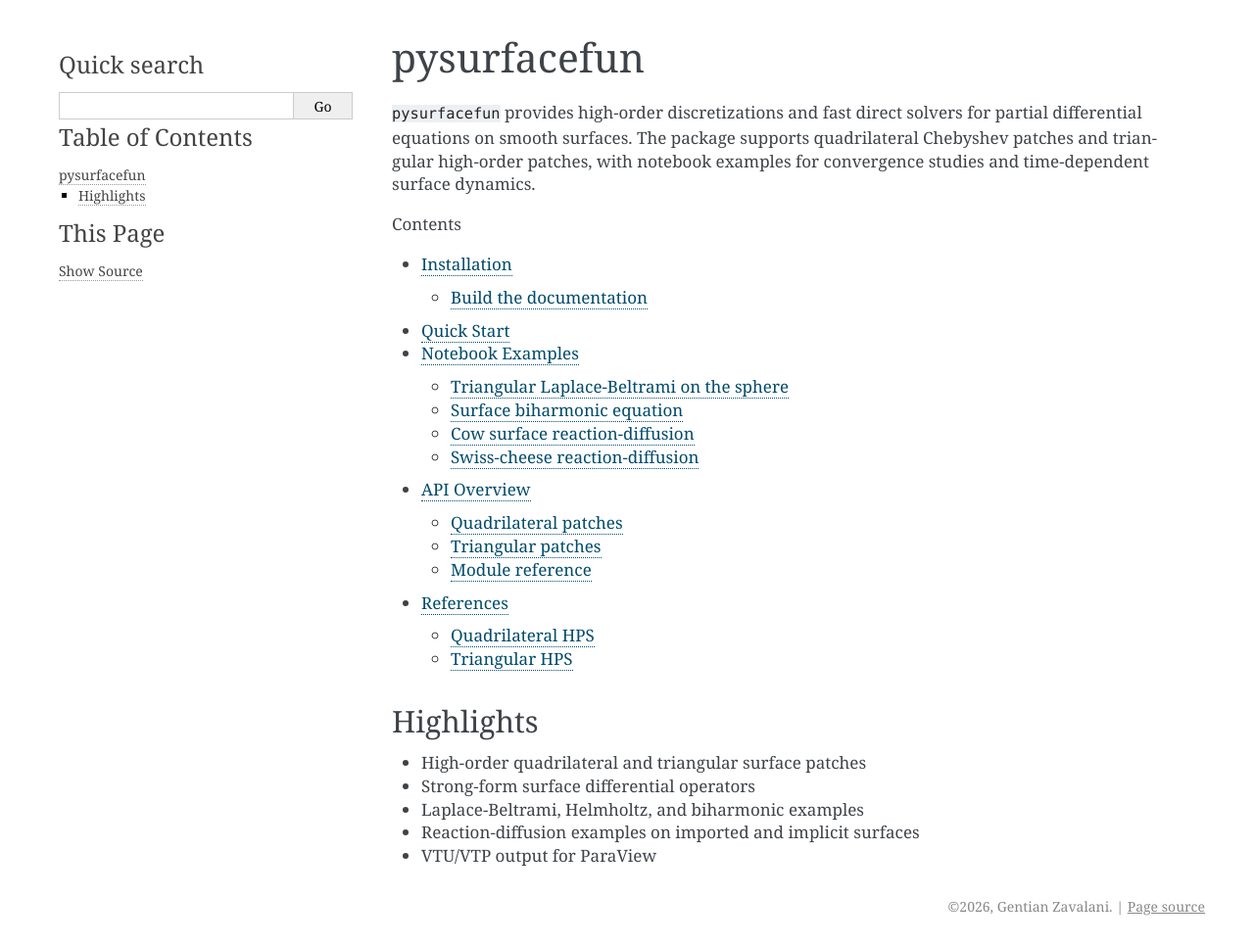
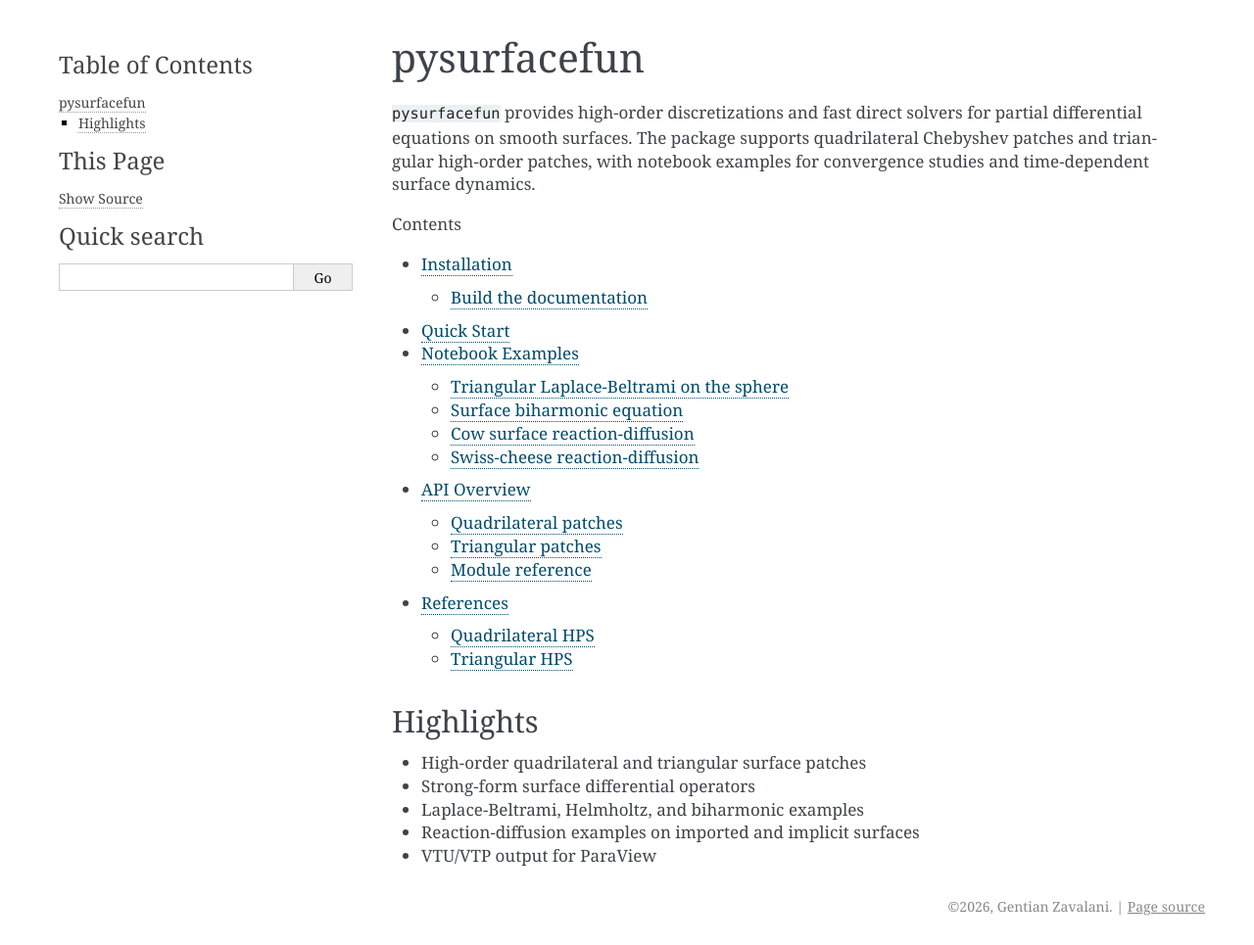
Before and after one commit to zavala92/pysurfacefun, a Sphinx documentation site: the page built from docs/index.rst, in a window 1280 px wide and 965 px high. Shown: the whole window at 98% size. Built offline with Sphinx 7.4.7, drawn with Linux system fonts in a browser that asks for light colours.

```diff
--- a/docs/_static/custom.css
+++ /dev/null
@@ -1,33 +0,0 @@
-div.sphinxsidebarwrapper {
-  display: flex;
-  flex-direction: column;
-}
-
-div.sphinxsidebarwrapper > * {
-  order: 20;
-}
-
-div.sphinxsidebar p.logo {
-  order: 1;
-  margin: 0 0 18px;
-  text-align: center;
-}
-
-div.sphinxsidebar img.logo {
-  width: 100%;
-  max-width: 280px;
-  height: auto;
-  border-radius: 3px;
-}
-
-div.sphinxsidebar h1.logo {
-  order: 2;
-}
-
-div.sphinxsidebar p.blurb {
-  order: 3;
-}
-
-div.sphinxsidebar #searchbox {
-  order: 4;
-}
--- /dev/null
+++ b/docs/_templates/about.html
@@ -0,0 +1,15 @@
+{%- if logo %}
+<p class="logo">
+  <a href="{{ pathto(master_doc) }}">
+    <img class="logo" src="{{ pathto('_static/' + logo, 1) }}" alt="{{ project }}"/>
+  </a>
+</p>
+{%- endif %}
+
+<h1 class="logo">
+  <a href="{{ pathto(master_doc) }}">{{ project }}</a>
+</h1>
+
+{%- if theme_description %}
+<p class="blurb">{{ theme_description }}</p>
+{%- endif %}
--- a/docs/conf.py
+++ b/docs/conf.py
@@ -25,7 +25,6 @@
 
 html_theme = "alabaster"
 html_static_path = ["_static"]
-html_css_files = ["custom.css"]
 html_title = "pysurfacefun"
 html_theme_options = {
     "description": "High-order solvers for surface PDEs",
```
